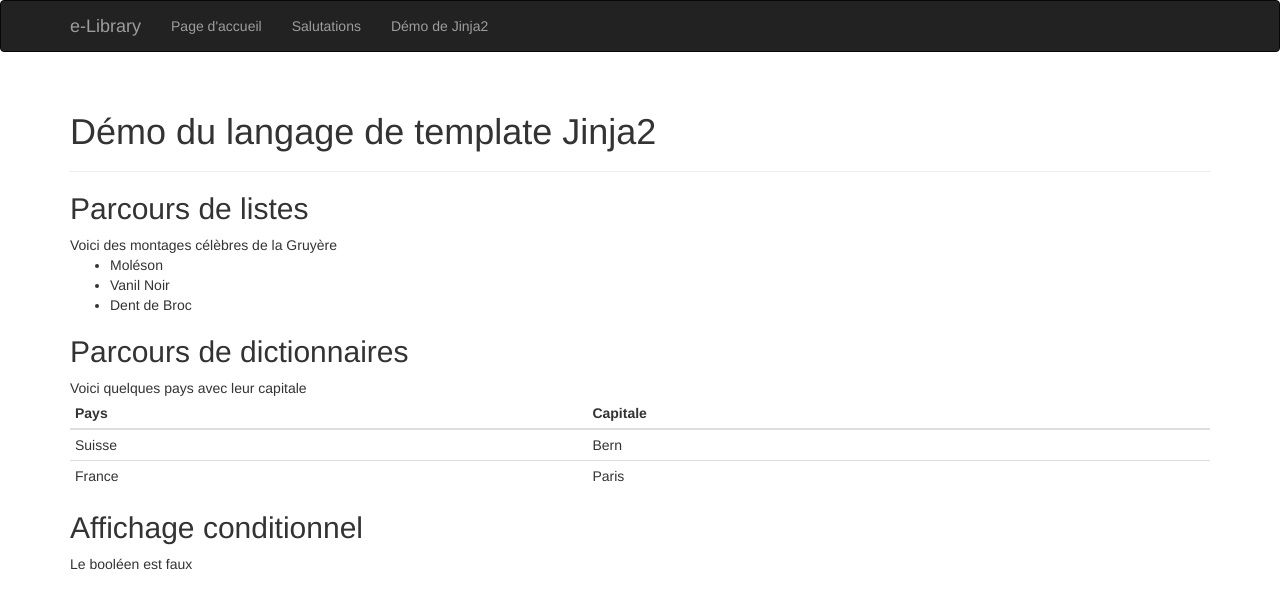
After one commit to oci1315/oci-webapp-elibrary, a Flask app: page /demo in a window 1280 px wide. The commit adds this page. Shown: the top 609 px of the page. Run offline with Flask 2, Linux system fonts and the light colour scheme; some libraries are stand-ins or nearby versions.

Commit message:
ajout démonstration Jinja2

```diff
--- a/app.py
+++ b/app.py
@@ -30,6 +30,19 @@ def erreur():
     a = 3 / 0
 
 
+@app.route('/demo')
+def demo_templates():
+    booleen = False
+    montagnes = ['Moléson', 'Vanil Noir', 'Dent de Broc']
+    pays = {'Suisse' : 'Bern', 'France' : 'Paris'}
+
+    return render_template('demo-jinja2.html',
+        booleen=booleen,
+        montagnes=montagnes,
+        pays=pays
+    )
+
+
 @app.errorhandler(404)
 def page_not_found(e):
     return render_template('404.html'), 404
@@ -40,7 +53,6 @@ def internal_server_error(e):
     return render_template('500.html'), 500
 
 
-
 if __name__ == '__main__':
     # permet de servir vers l'extérieur sur Cloud9
     app.run(debug=True, host='0.0.0.0', port=8080)
--- a/templates/404.html
+++ b/templates/404.html
@@ -1,6 +1,6 @@
 {% extends "base.html" %}
 
-{% block title %}Flasky - Page introuvable{% endblock %}
+{% block title %}e-Library - Page introuvable{% endblock %}
 
 {% block page_content %}
 <div class="page-header">
--- a/templates/500.html
+++ b/templates/500.html
@@ -1,6 +1,6 @@
 {% extends "base.html" %}
 
-{% block title %}Flasky - Plantage{% endblock %}
+{% block title %}e-Library - Plantage{% endblock %}
 
 {% block page_content %}
 <div class="page-header">
--- a/templates/base.html
+++ b/templates/base.html
@@ -18,6 +18,7 @@
             <ul class="nav navbar-nav">
                 <li><a href="/">Page d'accueil</a></li>
                 <li><a href="/hello">Salutations</a></li>
+                <li><a href="/demo">Démo de Jinja2</a></li>
             </ul>
         </div>
     </div>
--- /dev/null
+++ b/templates/demo-jinja2.html
@@ -0,0 +1,50 @@
+{% extends "base.html" %}
+
+{% block title %}Démo du langage de template Jinja2{% endblock %}
+
+{% block page_content %}
+<div class="page-header">
+    <h1>Démo du langage de template Jinja2</h1>
+</div>
+
+<h2>Parcours de listes</h2>
+
+Voici des montages célèbres de la Gruyère
+
+<ul>
+{% for montagne in montagnes %}
+    <li class="montagne">{{ montagne }}</li>
+{% endfor %}
+</ul>
+
+<h2>Parcours de dictionnaires</h2>
+
+Voici quelques pays avec leur capitale
+
+<table class="table table-responsive table-condensed">
+    <thead>
+        <tr>
+            <th>Pays</th>
+            <th>Capitale</th>
+        </tr>
+    </thead>
+    <tbody>
+    {% for p in pays.keys() %}
+        <tr>
+            <td>{{ p }}</td>
+            <td>{{ pays[p] }}</td>
+        </tr>
+    {% endfor %}
+    </tbody>
+</table>
+
+<h2>Affichage conditionnel</h2>
+
+{% if booleen %}
+    <p>Le booléen est vrai</p>
+{% else %}
+    <p>Le booléen est faux</p>
+{% endif %}
+
+
+{% endblock %}
```
